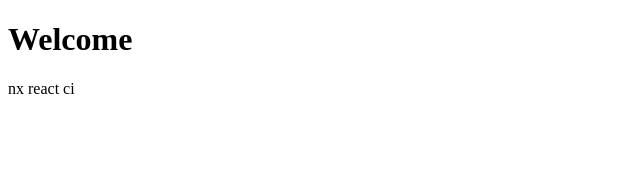
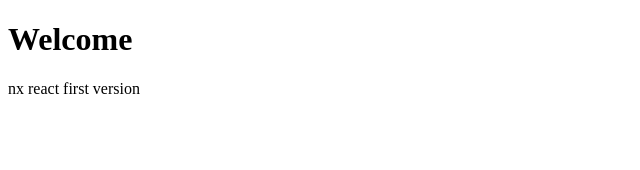
Before and after one commit to yarindeoh/FSM, a React (Vite) app in the folder apps/package1/: page / in a window 1280 px wide. Shown: the top 170 px of the page, without its empty margins (0-640 px from the left). Built offline with nearby package versions, Linux system fonts and the light colour scheme.

Commit message:
fix(package-1): first version tag

```diff
--- a/apps/package1/src/app/app.tsx
+++ b/apps/package1/src/app/app.tsx
@@ -8,7 +8,7 @@ export function App() {
   return (
     <StyledApp>
       <h1>Welcome</h1>
-      <div>nx react ci</div>
+      <div>nx react first version</div>
     </StyledApp>
   );
 }
```
